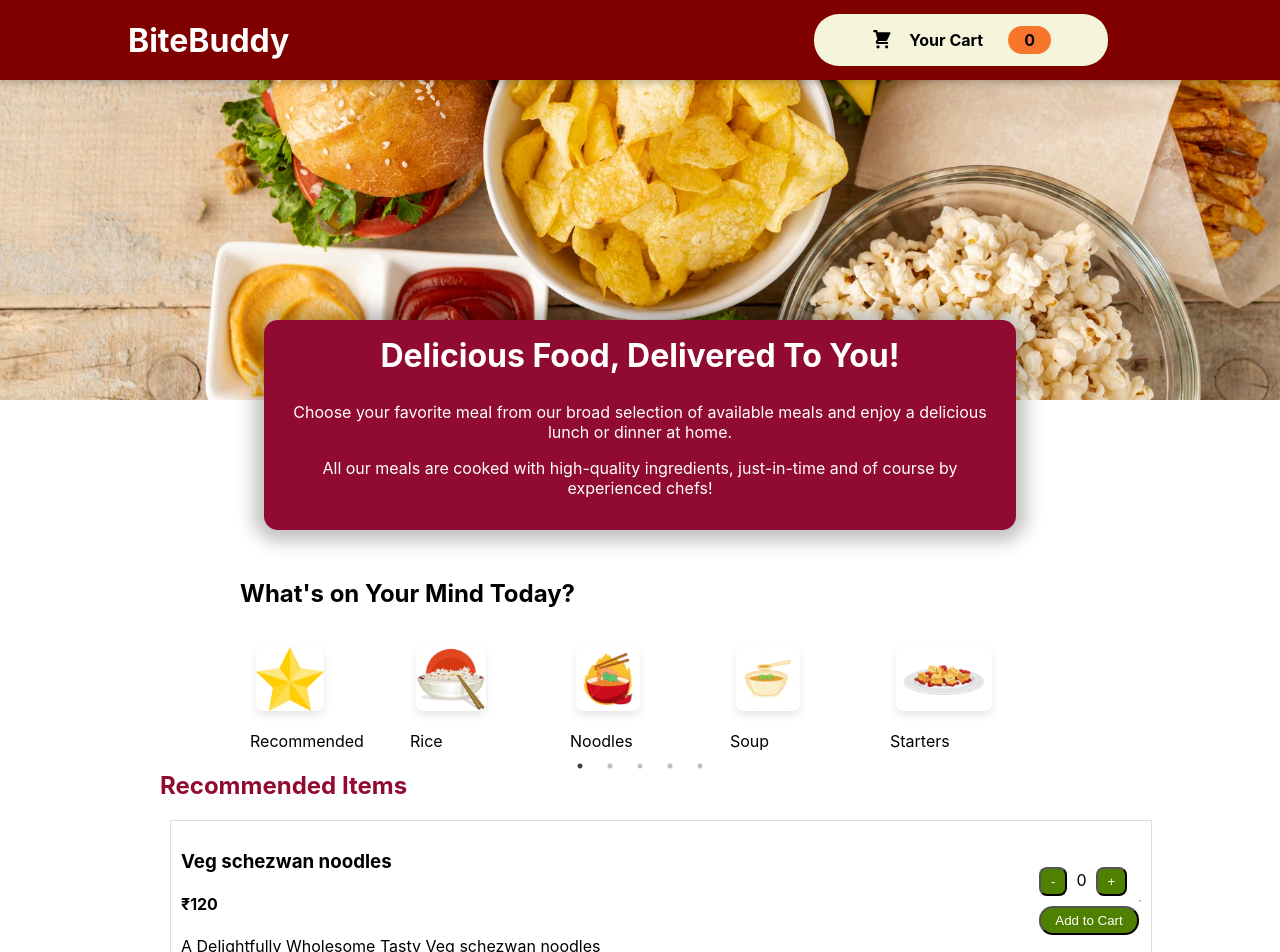
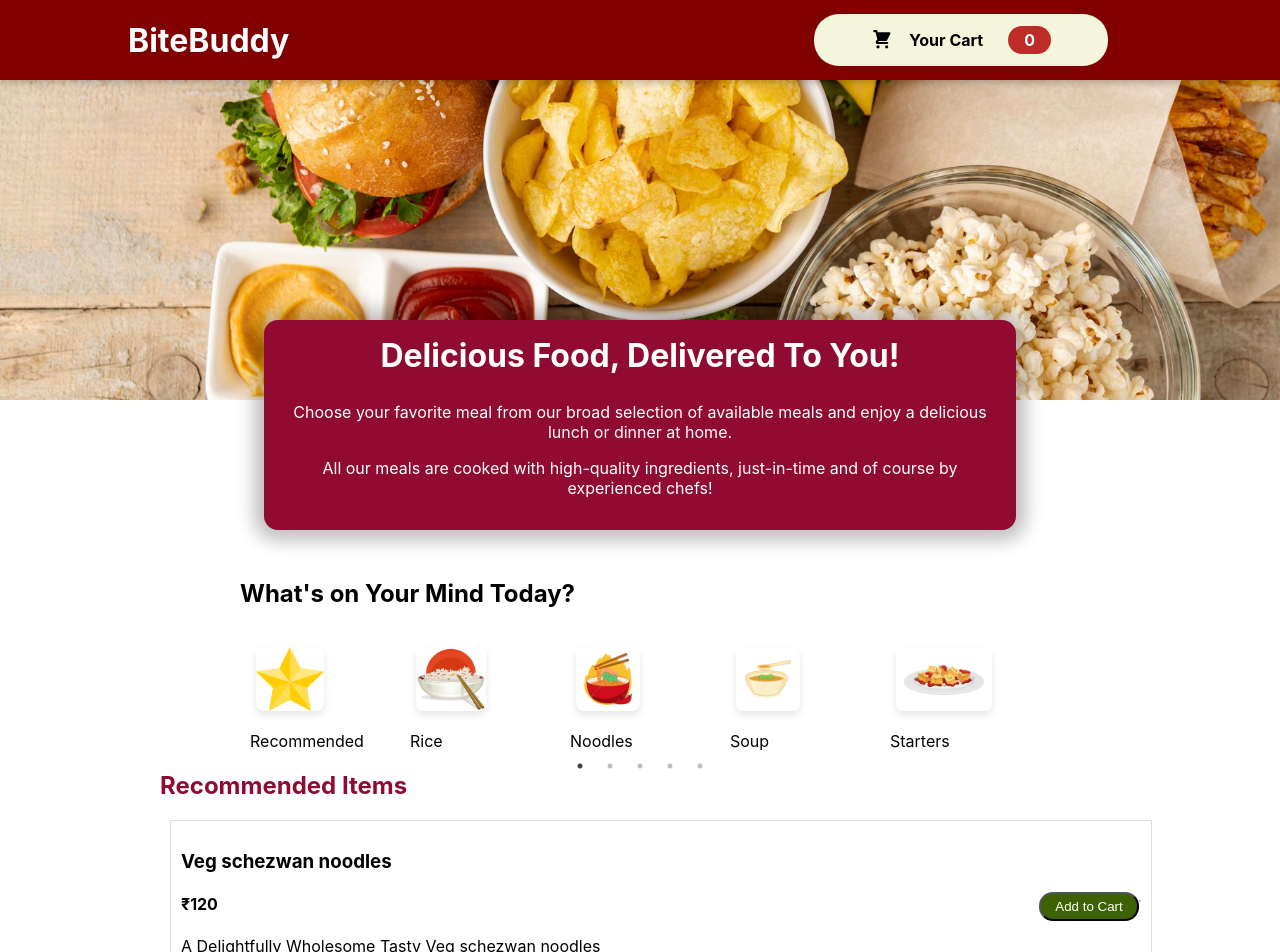
Before and after one commit to komolika05/Food-ordering-Frontend, a React (Create React App) app: page / in a window 1280 px wide. Shown: the top 952 px of the page. Built offline with nearby package versions, Linux system fonts and the light colour scheme.

Commit message:
Correctly handle Cart state

```diff
--- a/src/App.js
+++ b/src/App.js
@@ -18,15 +18,29 @@ function App() {
     } else {
       setCartItems([
         ...cartItems,
-        { name: cartItem.dish.name, quantity: cartItem.quantity },
+        { name: cartItem.dish.name, quantity: 1 },
       ]);
     }
   };
 
+  const handleRemoveFromCart = (removeItem) => {
+    const existingItemIndex = cartItems.findIndex((item) => {
+      return item.name === removeItem.name;
+    });
+    if (existingItemIndex >= 0) {
+      const newCartItems = [...cartItems];
+      if (newCartItems[existingItemIndex].quantity > 1) {
+        newCartItems[existingItemIndex].quantity -= 1;
+      } else {
+        newCartItems.splice(existingItemIndex, 1);
+      }
+      setCartItems(newCartItems);
+    }
+  };
   return (
     <>
       <Header cartItems={cartItems} />
-      <Meals onAddToCart={handleAddToCart} />
+      <Meals onAddToCart={handleAddToCart} onRemoveFromCart={ handleRemoveFromCart} />
     </>
   );
 }
--- a/src/Components/Cart/AddToCart.js
+++ b/src/Components/Cart/AddToCart.js
@@ -2,27 +2,25 @@ import React, { useState } from "react";
 import classes from "./AddToCart.module.css";
 import CartIcon from "./CartIcon";
 
-
-const MenuItem = ({ dish, onAddToCart }) => {
+const MenuItem = ({ dish, onAddToCart, onRemoveFromCart }) => {
   const [quantity, setQuantity] = useState(0);
-
 
   const handleIncrement = () => {
     setQuantity(quantity + 1);
+    onAddToCart(dish);
   };
 
   const handleDecrement = () => {
     if (quantity > 0) {
       setQuantity(quantity - 1);
+      onRemoveFromCart(dish);
     }
   };
 
   const handleAddToCart = () => {
-    if (quantity > 0) {
-      const newItem = { dish, quantity };
+    const newItem = { dish, quantity: 1 };
     onAddToCart(newItem);
-      setQuantity(0);
-    }
+    setQuantity(1);
   };
 
   return (
@@ -33,14 +31,17 @@ const MenuItem = ({ dish, onAddToCart }) => {
         <p>{dish.description}</p>
       </div>
       <div className={classes.Cart}>
-        <div className="PlusBtn">
+        {quantity > 0 ? (
+          <div className={classes.PlusBtn}>
             <button onClick={handleDecrement}>-</button>
             <span>{quantity}</span>
             <button onClick={handleIncrement}>+</button>
           </div>
-        <button className={classes.AddBtn2} onClick={handleAddToCart} >
+        ) : (
+          <button className={classes.AddBtn2} onClick={handleAddToCart}>
             Add to Cart
           </button>
+        )}
       </div>
 
       <hr />
@@ -48,4 +49,6 @@ const MenuItem = ({ dish, onAddToCart }) => {
   );
 };
 
+// Ternary operator => condition ? true : false
+
 export default MenuItem;
--- a/src/Components/Cart/AddToCart.module.css
+++ b/src/Components/Cart/AddToCart.module.css
@@ -5,23 +5,37 @@
   display: flex;
   justify-content: space-between;
   align-items: center;
-
-
+  animation: fadeInAnimation 0.5s ease-in-out; /* Use animation name without dot */
 }
 
+@keyframes fadeInAnimation {
+  from {
+    opacity: 0;
+    transform: translateY(3rem);
+  }
+
+  to {
+    opacity: 1;
+    transform: translateY(0);
+  }
+}
+.PlusBtn{
+  display: flex;
+  align-items: center;
+}
 button {
   padding: 5px 10px;
   cursor: pointer;
-    background-color: rgb(79, 128, 0);
+  background-color: rgb(61, 98, 1);
   color: white;
   border-radius: 8px;
 }
 
-  .AddBtn2{
+.AddBtn2 {
   margin-left: auto;
   margin-top: 10px;
-    width:100px;
-    background-color: rgb(79, 128, 0);
+  width: 100px;
+  background-color: rgb(61, 98, 1);
   color: white;
   border-radius: 14px;
 }
--- a/src/Components/Items/AvailableMeals.js
+++ b/src/Components/Items/AvailableMeals.js
@@ -4,7 +4,7 @@ import { fetchMenu } from "../../api/foodiefetch";
 import ScrollMenu from "../Layout/SliderMenu";
 import MenuItem from "../Cart/AddToCart";
 
-const AvailableMeals = ({onAddToCart}) => {
+const AvailableMeals = ({onAddToCart, onRemoveFromCart}) => {
   const [restaurantData, setRestaurantData] = useState({});
   const [recommendedItems, setRecommendedItems] = useState([]);
   const [rice, setRice] = useState([]);
@@ -12,7 +12,6 @@ const AvailableMeals = ({onAddToCart}) => {
   const [soup, setSoup] = useState([]);
   const [starter, setStarter] = useState([]);
   const [selectedCategory, setSelectedCategory] = useState("Recommended");
-  const [cartItems, setCartItems] = useState([]);
   const [sliderItems, setSliderItems] = useState([]);
 
   useEffect(() => {
@@ -63,7 +62,7 @@ const AvailableMeals = ({onAddToCart}) => {
         <h2>{selectedCategory} Items</h2>
         <div style={{ width: "100%", marginRight: "90%" }}>
           {getMenuItems().map((dish) => (
-            <MenuItem key={dish.id} dish={dish} onAddToCart={onAddToCart} />
+            <MenuItem key={dish.id} dish={dish} onAddToCart={onAddToCart} onRemoveFromCart={onRemoveFromCart} />
           ))}
         </div>
       </div>
--- a/src/Components/Items/Meals.js
+++ b/src/Components/Items/Meals.js
@@ -1,10 +1,10 @@
 import AvailableMeals from "./AvailableMeals.js";
 import { Fragment } from "react";
 
-const Meals = ({onAddToCart}) => {
+const Meals = ({onAddToCart , onRemoveFromCart}) => {
   return (
     <Fragment>
-      <AvailableMeals onAddToCart={ onAddToCart} />
+      <AvailableMeals onAddToCart={onAddToCart} onRemoveFromCart={onRemoveFromCart} />
     </Fragment>
   );
 };
--- a/src/Components/Layout/HeaderCartButtom.module.css
+++ b/src/Components/Layout/HeaderCartButtom.module.css
@@ -26,11 +26,12 @@
 }
 
 .badge {
-  background-color: rgb(248, 118, 43);
+  background-color:  #bd2c27;
   padding: 0.25rem 1rem;
   border-radius: 25px;
   margin-left: 1rem;
   font-weight: bold;
+  color: azure;
 }
 
 .button:hover .badge,
```
Lines whose indentation alone changed are shown as unchanged.
